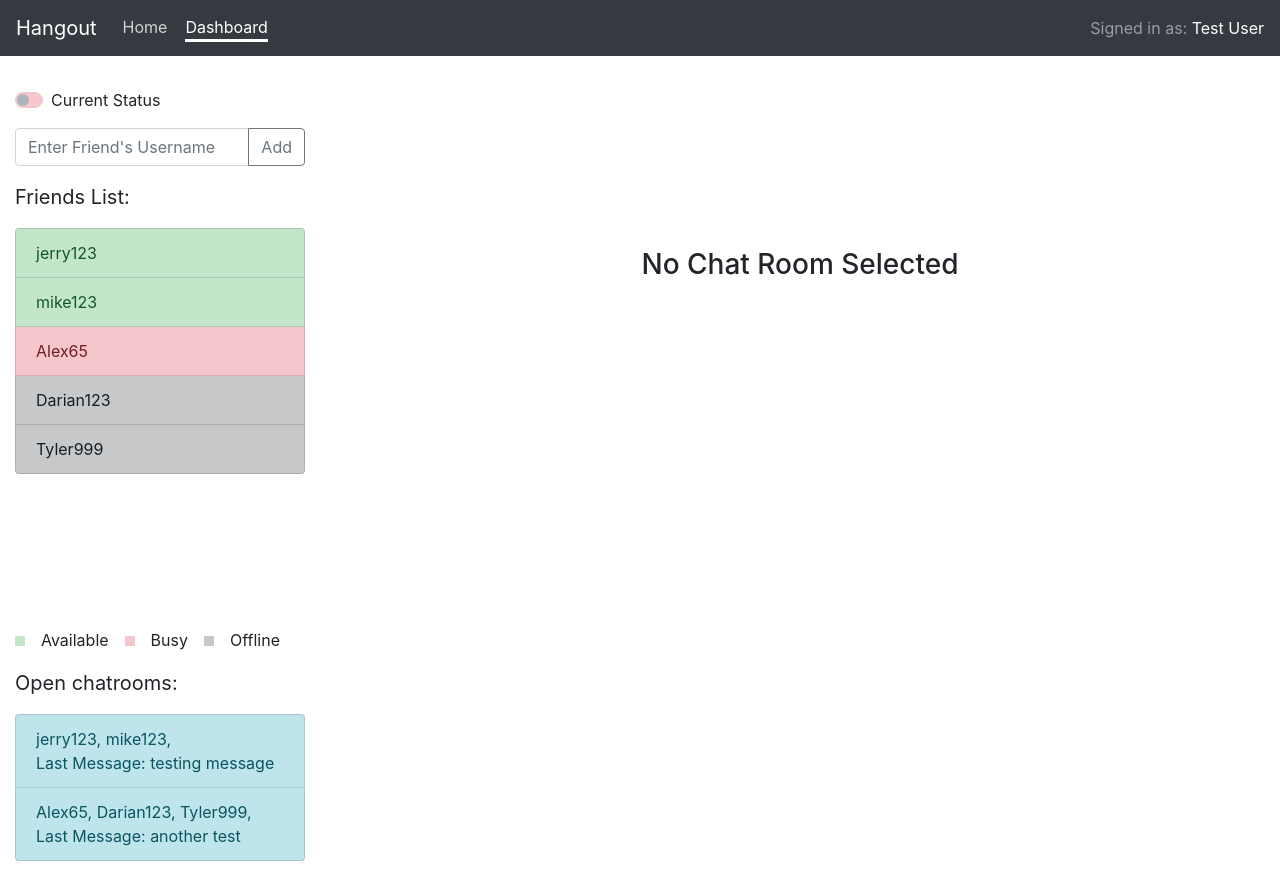
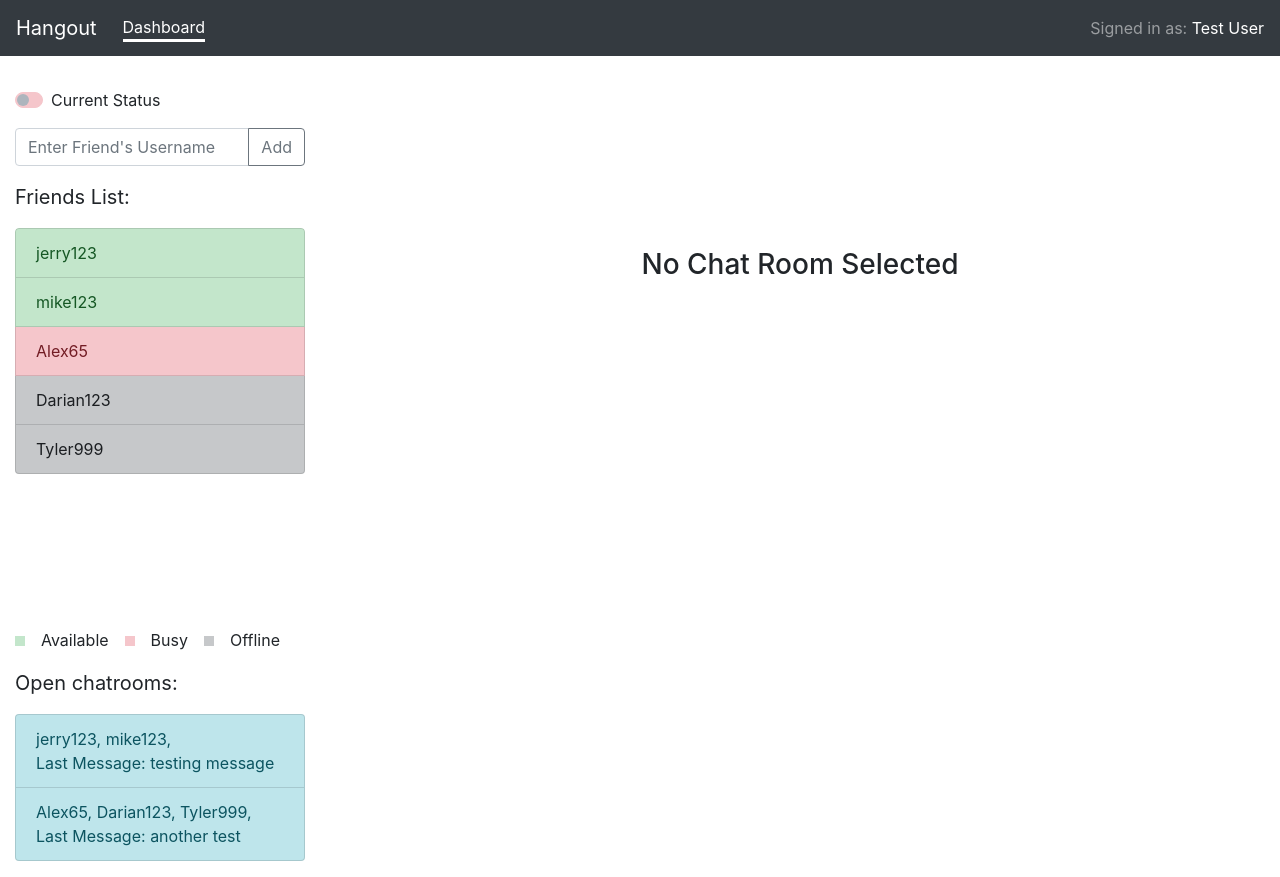
Before and after one commit to NJIT-CS490-Group6/project3-frontend, a React (Create React App) app: page /dashboard in a window 1280 px wide. Built offline with nearby package versions, Linux system fonts and the light colour scheme.

Commit message:
remove home button on navbar

```diff
--- a/src/components/MainNavbar.tsx
+++ b/src/components/MainNavbar.tsx
@@ -9,9 +9,6 @@ const MainNavbar = () => (
   <Navbar bg="dark" variant="dark">
     <Navbar.Brand href="/">Hangout</Navbar.Brand>
     <Nav className="mr-auto">
-      <NavLink to="/" className="navlink mr-2" exact activeClassName="active">
-        Home
-      </NavLink>
       <NavLink to="/dashboard" className="navlink" activeClassName="active">
         Dashboard
       </NavLink>
```
